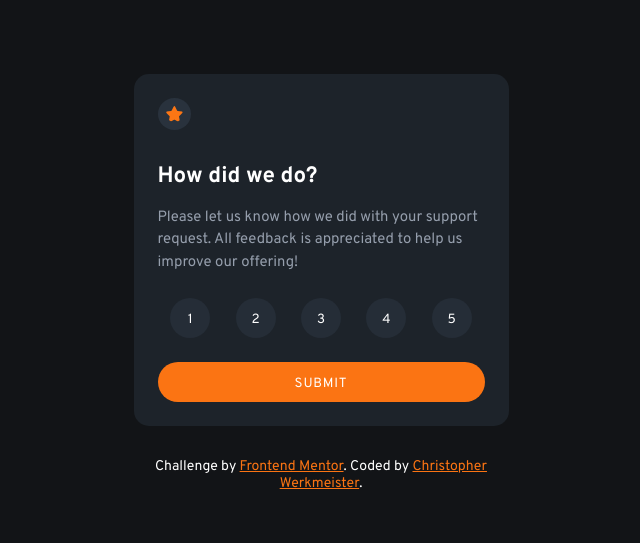
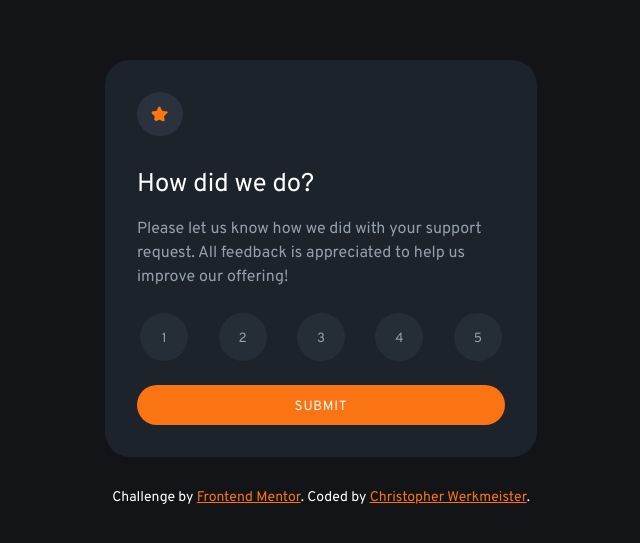
Before and after one commit to xAnDrOm3dAx/interactive-rating-component, a plain HTML site: page index.html in a window 1280 px wide. Shown: the part 141-684 px from the top of the page, without its empty margins (319-959 px from the left). Drawn offline with Linux system fonts and the light colour scheme.

Commit message:
preliminary styling

```diff
--- a/index.css
+++ b/index.css
@@ -2,7 +2,6 @@
 
 body {
   font-family: Overpass, sans-serif;
-  font-size: 0.93rem;
   background-color: hsl(216, 12%, 8%);
   margin: 1.5rem;
   display: flex;
@@ -11,25 +10,31 @@ body {
 }
 
 #card-container {
-  max-width: 375px;
+  display: flex;
+  flex-direction: column;
+  justify-content: center;
+  align-items: center;
+  max-width: 27rem;
 }
 
 .rating-state,
 .thankyou-state {
   background-color: hsl(213, 19%, 14%);
-  padding: 1.5rem;
-  border-radius: 15px;
+  padding: 2rem;
+  border-radius: 25px;
 }
 
 .rating-state img {
   background-color: hsl(213, 19%, 20%);
-  padding: 0.5rem;
+  padding: 0.9rem;
   border-radius: 50%;
 }
 
 .rating-state h1 {
   color: hsl(0, 0%, 100%);
   margin: 2rem 0 1rem;
+  font-size: 1.6rem;
+  font-weight: 400;
 }
 
 .rating-state p {
@@ -41,15 +46,15 @@ body {
   display: flex;
   flex-wrap: wrap;
   align-items: center;
-  justify-content: space-around;
+  justify-content: space-between;
   margin-bottom: 1.5rem;
 }
 
 .rating-state ul li button {
   background-color: hsl(213, 19%, 18%);
-  color: hsl(0, 0%, 100%);
-  width: 2.5rem;
-  height: 2.5rem;
+  color: hsl(217, 12%, 63%);
+  width: 3rem;
+  height: 3rem;
   border: none;
   border-radius: 50%;
   padding-top: 0.2rem;
@@ -60,10 +65,12 @@ body {
 
 .rating-state ul li button:hover {
   background-color: hsl(25, 97%, 53%);
+  color: hsl(0, 0%, 100%);
 }
 
 .rating-state ul li button:focus {
   background-color: hsl(217, 12%, 63%);
+  color: hsl(0, 0%, 100%);
 }
 
 p {
@@ -99,7 +106,7 @@ button {
 }
 
 .thankyou-state img {
-  margin: 0 0 2rem;
+  margin: 2rem;
 }
 
 .thankyou-state p.selected-rating {
@@ -118,7 +125,7 @@ button {
 
 .thankyou-state p {
   color: hsl(217, 12%, 63%);
-  margin-bottom: 2rem;
+  margin-bottom: 1.5rem;
 }
 
 .hidden {
@@ -136,4 +143,14 @@ button {
   color: hsl(25, 97%, 53%);
 }
 
-/* border: 1px solid red; */
+@media screen and (max-width: 430px) {
+  #card-container {
+    max-width: 400px;
+  }
+
+  .rating-state ul li button {
+    width: 2.5rem;
+    height: 2.5rem;
+    margin: 0.1rem;
+  }
+}
```
